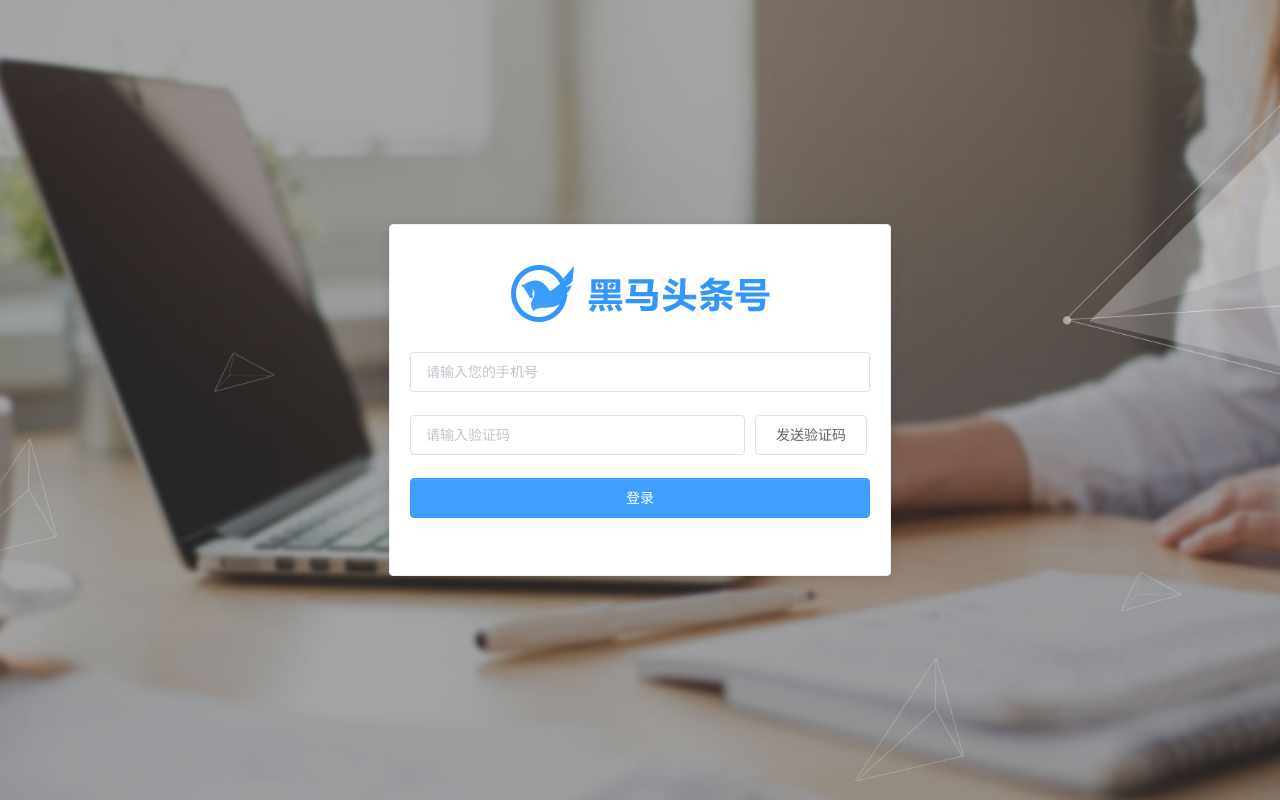
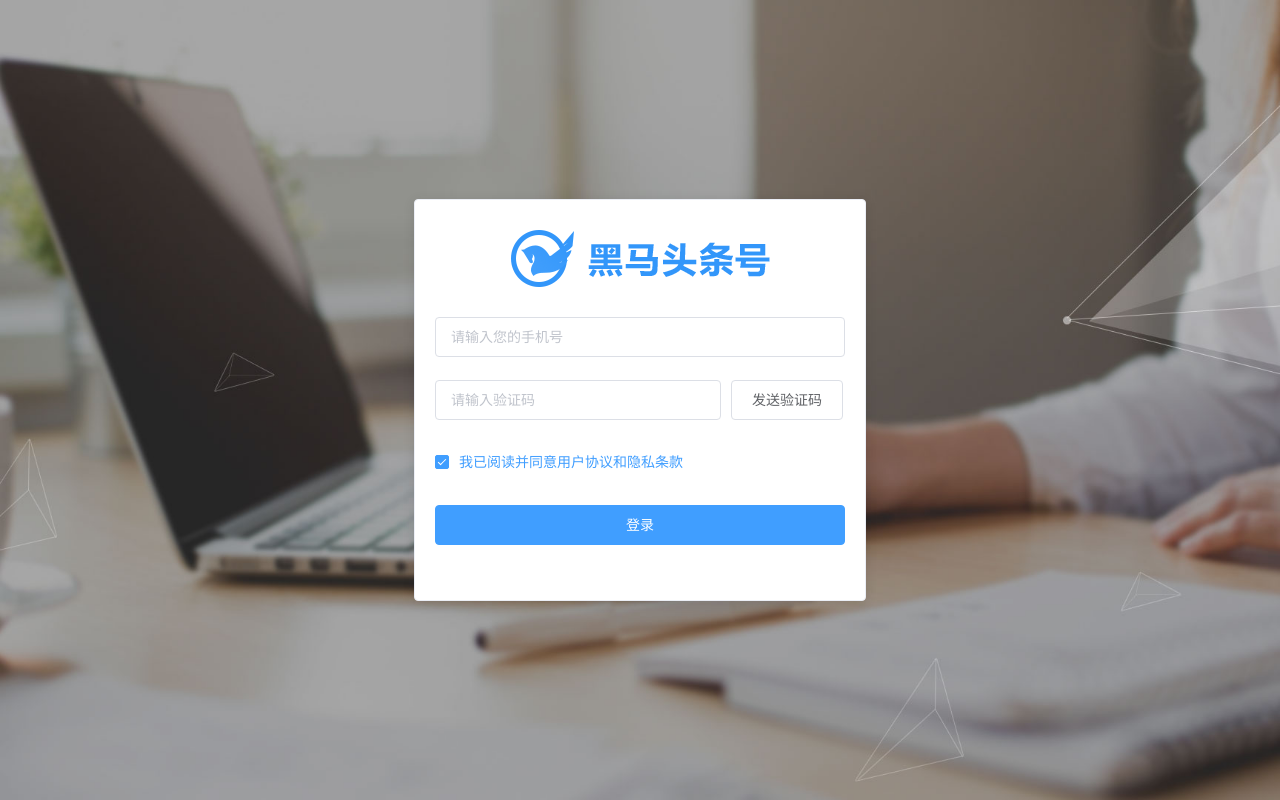
Before and after one commit to shawXy/v-pro-hm, a Vue app: page /#/login in a window 1280 px wide. Built offline with nearby package versions, Linux system fonts and the light colour scheme.

Commit message:
修改登录页面复选框

```diff
--- a/src/components/login.vue
+++ b/src/components/login.vue
@@ -7,8 +7,11 @@
         <el-input v-model="loginForm.mobile" placeholder="请输入您的手机号"></el-input>
       </el-form-item>
       <el-form-item>
-        <el-input v-model="loginForm.code" placeholder="请输入验证码" style="width:335px;margin-right:10px"></el-input>
+        <el-input v-model="loginForm.code" placeholder="请输入验证码" style="width:286px;margin-right:10px"></el-input>
       <el-button>发送验证码</el-button>
+      </el-form-item>
+      <el-form-item>
+        <el-checkbox  :value="true">我已阅读并同意用户协议和隐私条款</el-checkbox>
       </el-form-item>
       <el-form-item>
         <el-button type="primary" style="width:100%">登录</el-button>
@@ -39,8 +42,8 @@ export default {
   position: fixed;
   background: url('../assets/images/login_bg.jpg') center / cover;
   .card{
-    width: 500px;
-    height: 350px;
+    width: 450px;
+    height: 400px;
     position: absolute;
     left: 50%;
     top: 50%;
@@ -48,7 +51,7 @@ export default {
     img{
       display: block;
       width: auto;
-      margin: 20px auto 30px;
+      margin: 10px auto 30px;
     }
   }
 }
```
